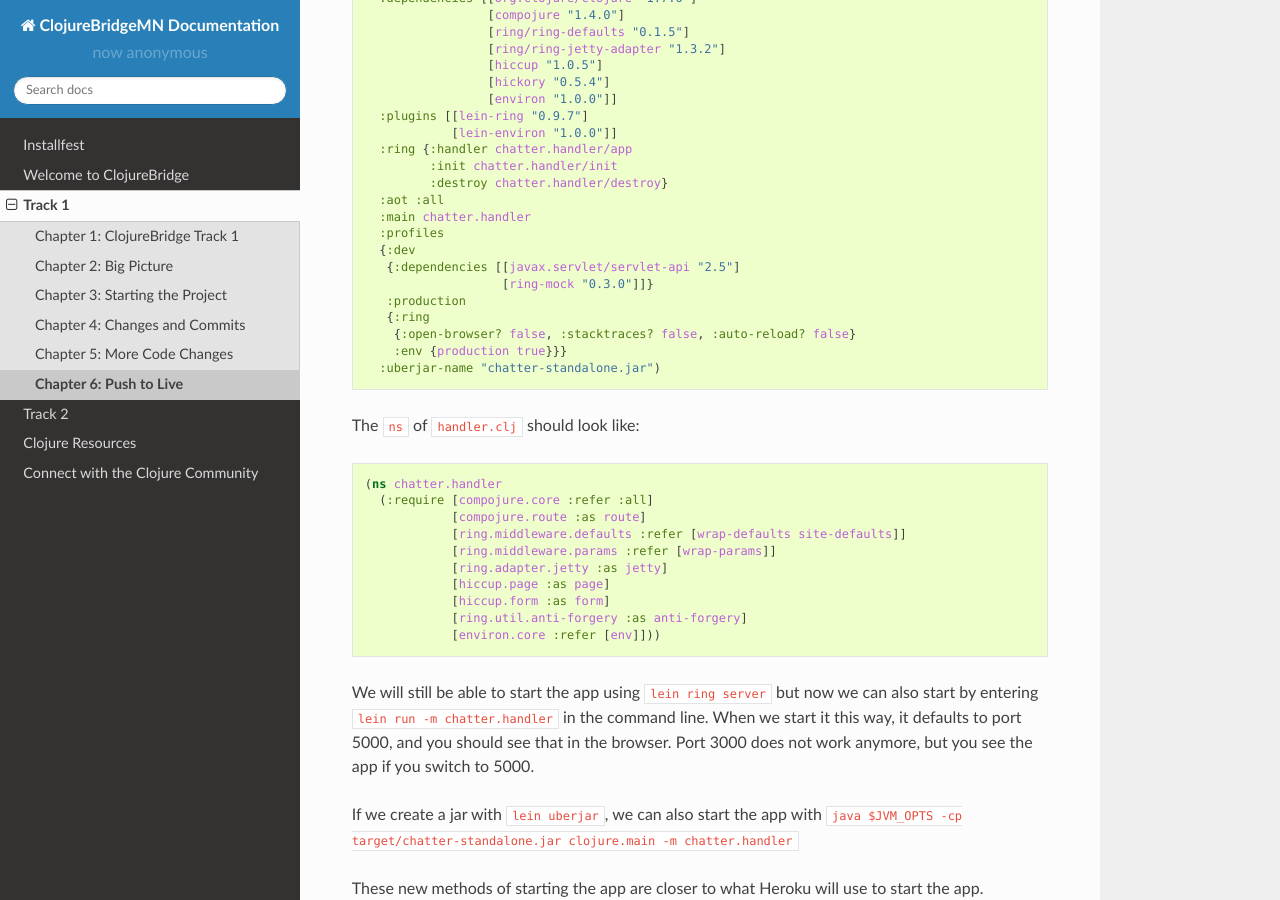
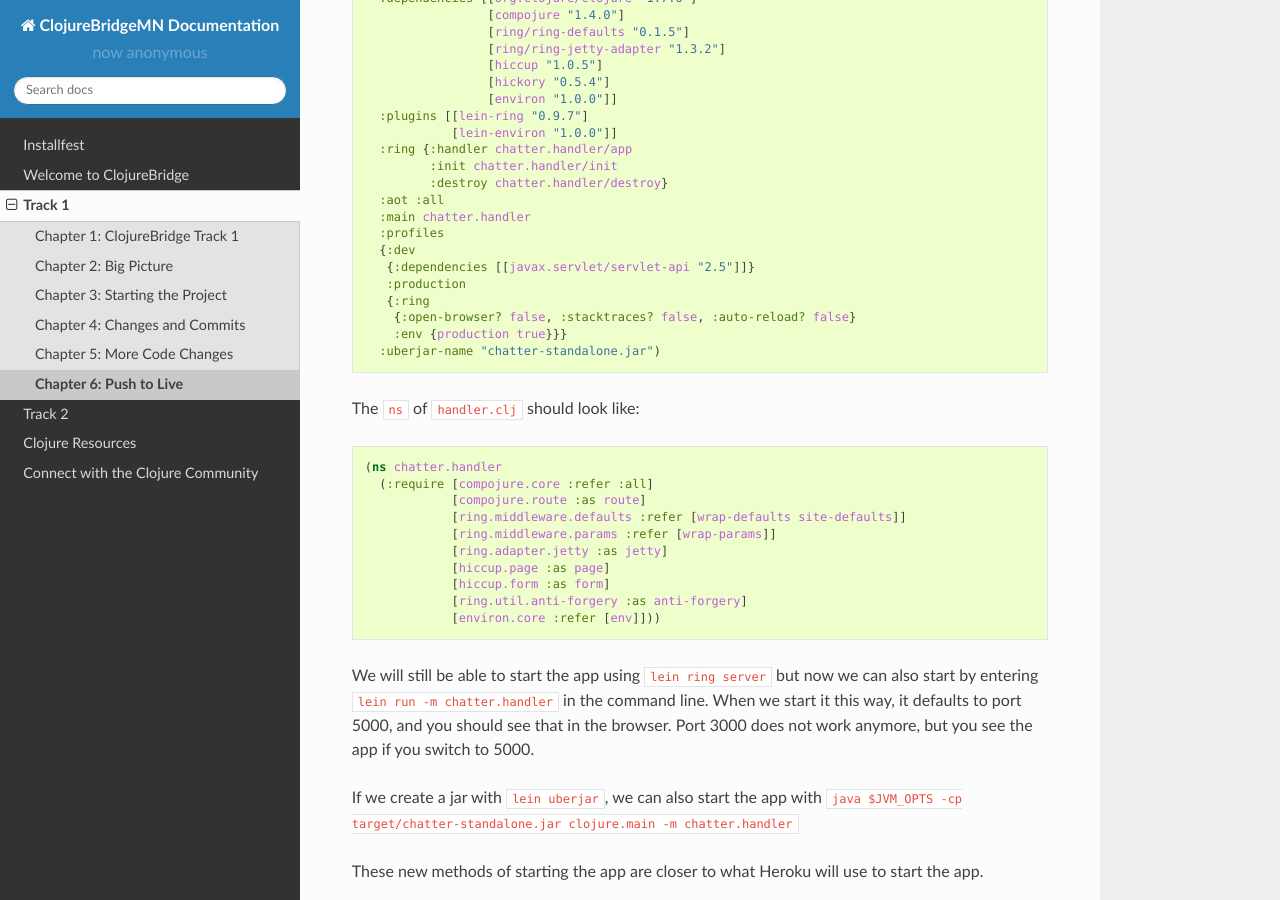
Before and after one commit to clojurebridge-minneapolis/installfest, a Sphinx documentation site: the page built from docs/track1/Page_6_Push_to_live.md, in a window 1280 px wide and 900 px high, scrolled down 1082 px. Built offline with Sphinx 7.4.7 and the Read the Docs theme 2.0.0, drawn with Linux system fonts in a browser that asks for light colours.

Commit message:
Remove the dependency on ring-mock.
For some reason we are having trouble pulling down the dependency for `ring-mock 0.3.0`. I'm removing it for now because its unneeded.

```diff
--- a/docs/track1/Page_6_Push_to_live.md
+++ b/docs/track1/Page_6_Push_to_live.md
@@ -54,8 +54,7 @@ Our new `project.clj` should look like:
   :main chatter.handler
   :profiles
   {:dev
-   {:dependencies [[javax.servlet/servlet-api "2.5"]
-                   [ring-mock "0.3.0"]]}
+   {:dependencies [[javax.servlet/servlet-api "2.5"]]}
    :production
    {:ring
     {:open-browser? false, :stacktraces? false, :auto-reload? false}
```
